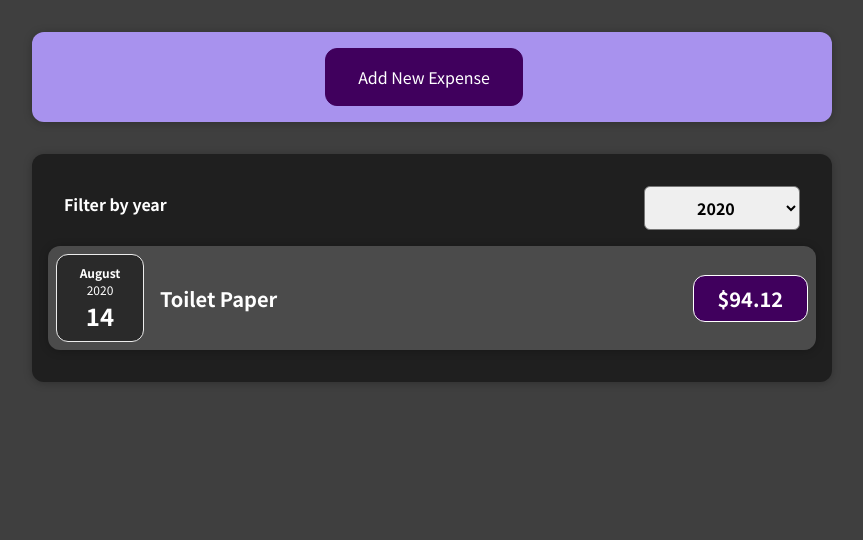
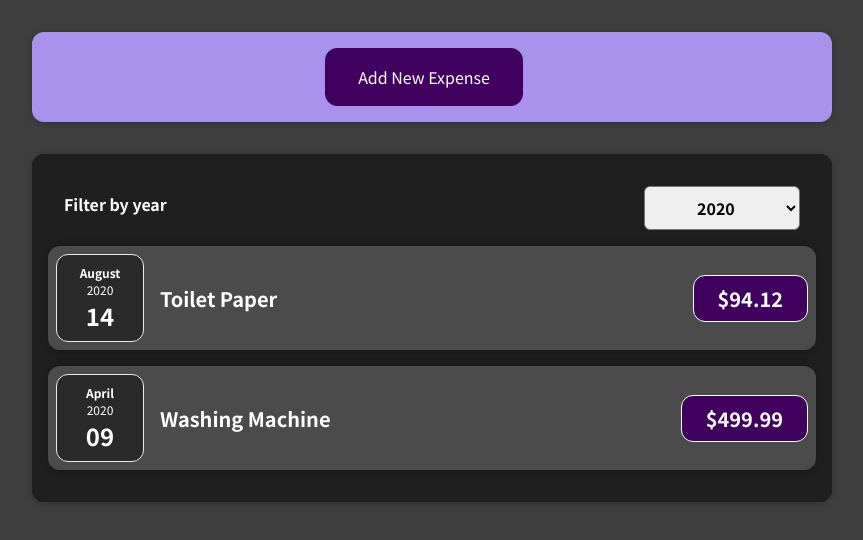
Before and after one commit to asankasira/react-complete-guide, a React (Create React App) app: page / in a window 1280 px wide. Shown: the top 540 px of the page, without its empty margins (208-1071 px from the left). Built offline with nearby package versions, Linux system fonts and the light colour scheme.

Commit message:
Sample expense item added

```diff
--- a/src/App.js
+++ b/src/App.js
@@ -28,6 +28,12 @@ const expenses = [
         amount: 450,
         date: new Date(2021, 5, 12),
     },
+    {
+        id: 'e5',
+        title: 'Washing Machine',
+        amount: 499.99,
+        date: new Date(2020, 3, 9),
+    },
 ];
 const App = () => {
 
@@ -39,7 +45,6 @@ const App = () => {
             expenses.unshift(newExp);
             return arr;
         });
-        console.log(newExp)
     }
 
     return (
```
